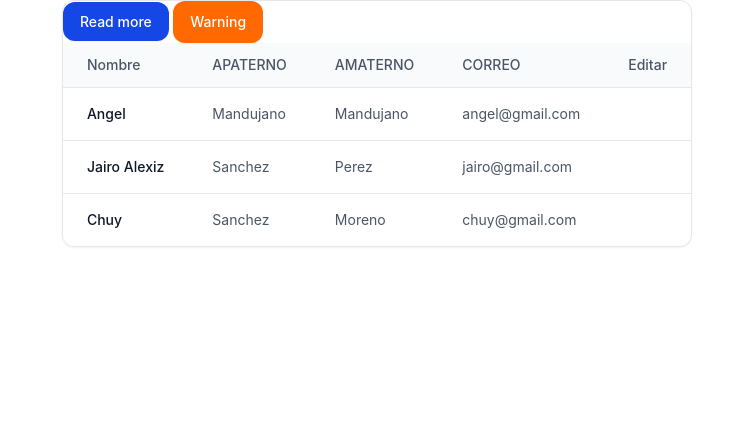
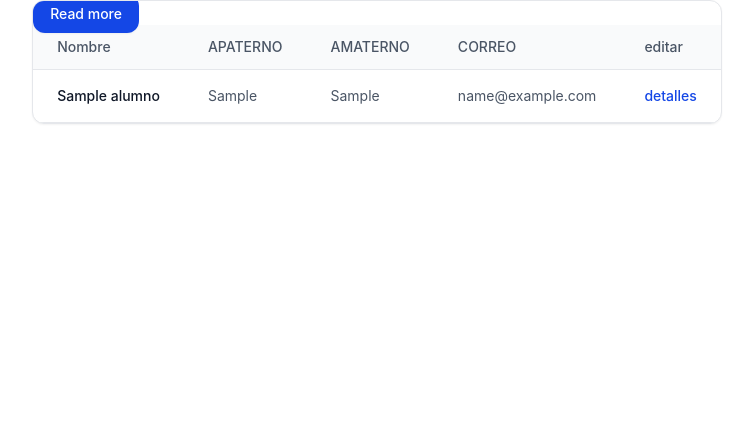
Before and after one commit to IDGS-803-23001066/FlaskBDIDGS803, a Flask app: page / in a window 1280 px wide. Shown: the part 72-518 px from the top of the page, without its empty margins (263-1016 px from the left). Run offline with Flask 3, Linux system fonts and the light colour scheme; tables that the repository leaves empty hold one stand-in row (values such as "Sample post"); some libraries are stand-ins or nearby versions.

Commit message:
Detalles 16/02/2026

```diff
--- a/app.py
+++ b/app.py
@@ -5,20 +5,44 @@ from config import DevelopmentConfig
 from flask import g
 
 
+import forms
 from models import db
 from models import Alumnos
 app = Flask(__name__)
 app.config.from_object(DevelopmentConfig)
 csrf = CSRFProtect()
 
-@app.route("/")
+@app.route("/",methods=['GET','POST'])
 @app.route("/index")
 def index():
-	return render_template("index.html")
+	create_form=forms.UserForm(request.form)
+	alumno=Alumnos.query.all()
+	return render_template("index.html",form=create_form,alumno=alumno)
 
-@app.route("/Alumnos")
+@app.route("/Alumnos", methods=['GET','POST'])
 def alumnos():
-	return render_template("Alumnos.html")
+    create_form = forms.UserForm(request.form)
+    if request.method=='POST':
+     alum=Alumnos(nombre=create_form.nombre.data,
+			   apaterno=create_form.apaterno.data,
+			   email=create_form.email.data)
+     db.session.add(alum)
+     db.session.commit()
+    return render_template("Alumnos.html", form=create_form)
+
+@app.route("/detalles", methods=['GET','POST'])
+def detalles():
+    create_form = forms.UserForm(request.form)
+    if request.method=='GET':
+         id=request.args.get('id')
+         alum1=db.session.query(Alumnos).filter(Alumnos.id==id).first()
+         id=request.args.get('id')
+         nombre=alum1.nombre
+         apaterno=alum1.apaterno
+         amaterno=alum1.amaterno
+         email=alum1.email
+    return render_template("detalles.html",nombre=nombre, apaterno=apaterno, amaterno=amaterno,email=email)
+
 
 @app.errorhandler(404)
 def page_not_found(e):
--- a/templates/index.html
+++ b/templates/index.html
@@ -1,12 +1,15 @@
     {% extends "layout.html" %}
     {% block container %}
 
+    <div class="relative overflow-x-auto bg-neutral-primary-soft shadow-xs rounded-base border border-default">
 
+        <a href="#" class="text-white bg-brand box-border border border-transparent hover:bg-brand-strong focus:ring-4 focus:ring-brand-medium shadow-xs font-medium leading-5 rounded-base text-sm px-4 py-2.5 focus:outline-none">
+            Read more
+        </a>
 
-<div class="relative overflow-x-auto bg-neutral-primary-soft shadow-xs rounded-base border border-default">
-<a href="#" class="text-white bg-brand box-border border border-transparent hover:bg-brand-strong focus:ring-4 focus:ring-brand-medium shadow-xs font-medium leading-5 rounded-base text-sm px-4 py-2.5 focus:outline-none">Read more</a>
         <table class="w-full text-sm text-left rtl:text-right text-body">
-        <thead class="text-sm text-body bg-neutral-secondary-soft border-b rounded-base border-default">
+
+            <thead class="bg-neutral-secondary-soft border-b border-default">
                 <tr>
                     <th scope="col" class="px-6 py-3 font-medium">
                         Nombre
@@ -21,59 +24,39 @@
                         CORREO
                     </th>
                     <th scope="col" class="px-6 py-3 font-medium">
-                    Editar
+                        editar
                     </th>
                 </tr>
             </thead>
+
             <tbody>
-            <tr class="bg-neutral-primary border-b border-default">
+                {% for alum in alumno %}
+                <tr class="odd:bg-neutral-primary even:bg-neutral-secondary-soft border-b border-default">
                     <th scope="row" class="px-6 py-4 font-medium text-heading whitespace-nowrap">
-                    Angel
+                        {{ alum.nombre }}
                     </th>
                     <td class="px-6 py-4">
-                    Mandujano
+                        {{ alum.apaterno }}
                     </td>
                     <td class="px-6 py-4">
-                    Mandujano
+                        {{ alum.amaterno }}
                     </td>
                     <td class="px-6 py-4">
-                    angel@gmail.com
+                        {{ alum.email }}
+                    </td>
+                    <td class="px-6 py-4">
+                        <a href="{{ url_for('detalles', id=alum.id) }}"
+                        class="font-medium text-fg-brand hover:underline">
+                        detalles
+    </a>
                     </td>
 
-                 <button type="button" class="text-white bg-warning box-border border border-transparent hover:bg-warning-strong focus:ring-4 focus:ring-warning-medium shadow-xs font-medium leading-5 rounded-base text-sm px-4 py-2.5 focus:outline-none">Warning</button>
-            </tr>
-            <tr class="bg-neutral-primary border-b border-default">
-                <th scope="row" class="px-6 py-4 font-medium text-heading whitespace-nowrap">
-                    Jairo Alexiz
-                </th>
-                <td class="px-6 py-4">
-                    Sanchez
-                </td>
-                <td class="px-6 py-4">
-                    Perez
-                </td>
-                <td class="px-6 py-4">
-                    jairo@gmail.com
-                </td>
 
                 </tr>
-            <tr class="bg-neutral-primary">
-                <th scope="row" class="px-6 py-4 font-medium text-heading whitespace-nowrap">
-                    Chuy
-                </th>
-                <td class="px-6 py-4">
-                    Sanchez
-                </td>
-                <td class="px-6 py-4">
-                    Moreno
-                </td>
-                <td class="px-6 py-4">
-                    chuy@gmail.com
-                </td>
-            </tr>
+                {% endfor %}
             </tbody>
+
         </table>
     </div>
 
-
-{%endblock%}
+    {% endblock %}
```
Also changed, not shown: templates/Alumnos.html (+46 -12 lines), templates/detalles.html (added, +72 -0 lines), static/img/user.png (added). Lines whose indentation alone changed are shown as unchanged.
